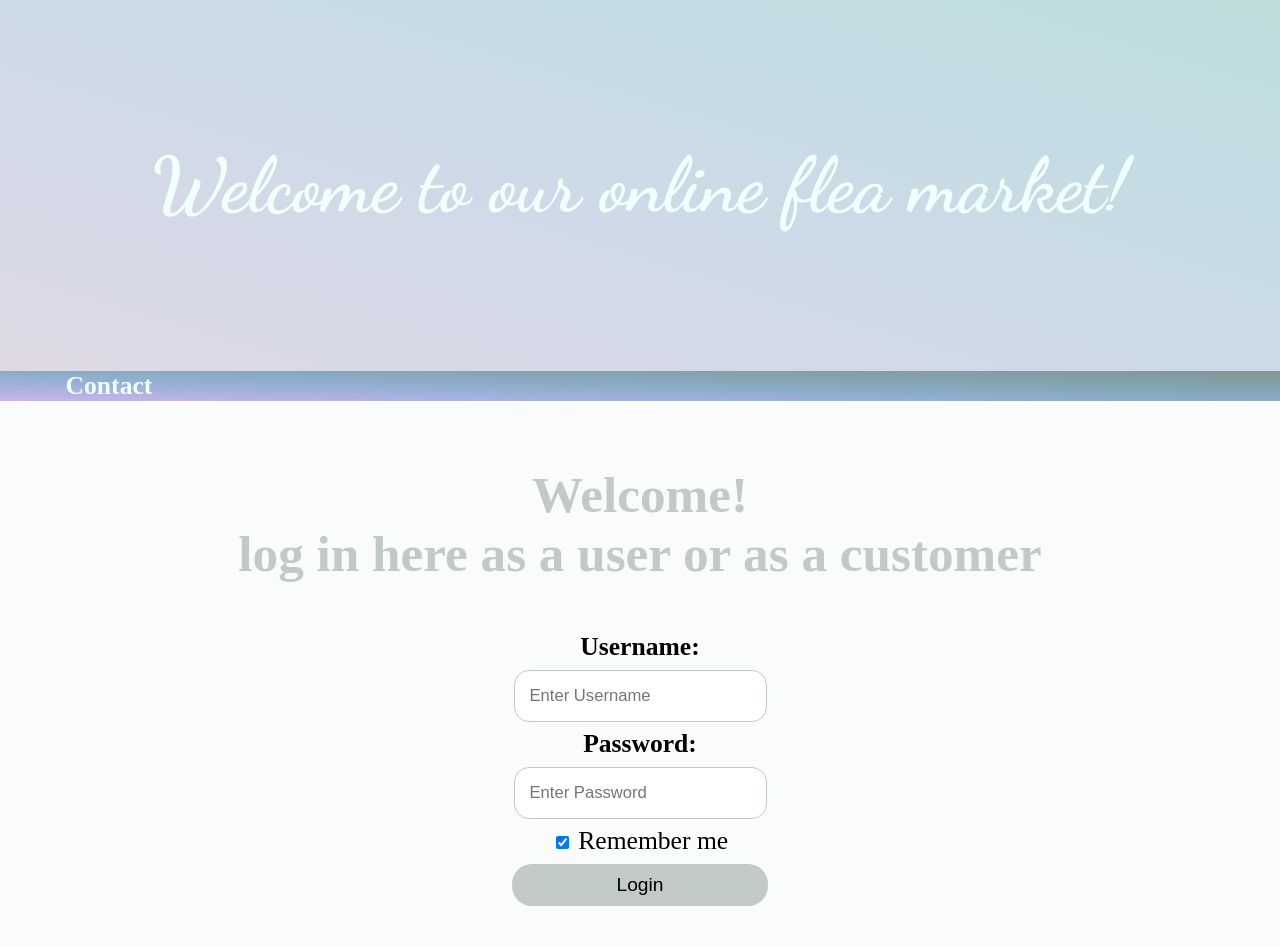
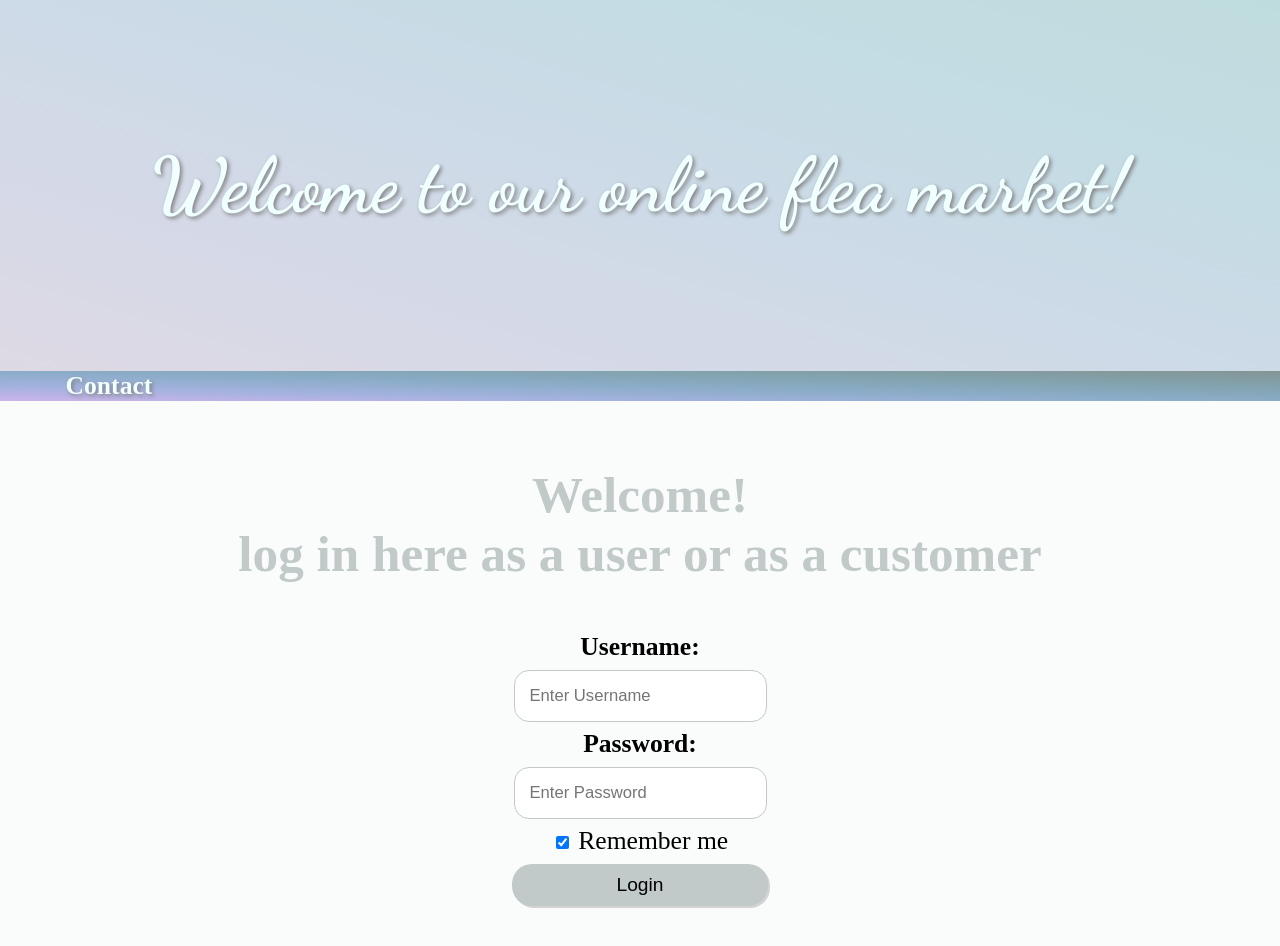
Before and after one commit to CorneliaWessberg/gruppinlamning, a website: page login.html in a window 1280 px wide. Drawn offline with Linux system fonts and the light colour scheme.

```diff
--- a/styleLogin.css
+++ b/styleLogin.css
@@ -37,6 +37,7 @@
     font-size: 2vw;
     font-weight: 600;
     color:  #F0FFFF;
+    text-shadow: 2px 2px 4px grey;
 
 }
 
@@ -70,6 +71,7 @@
     font-family: 'Dancing Script', cursive;
     font-size: 4vw;
     font-weight: 900;
+    text-shadow: 2px 2px 4px grey;
 
 
 
@@ -86,6 +88,7 @@
     color: #C1C9C9;
     text-align: center;
     font-size: 4vw;
+
 }
 
 #username, #password {
@@ -103,5 +106,6 @@
     border-radius: 20px;
     font-family: 'Dancing script',;
     font-size: 1.5vw;
+    box-shadow: 2px 2px lightgray;
 
 }
```
